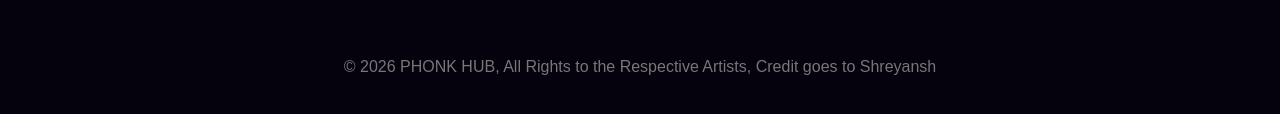
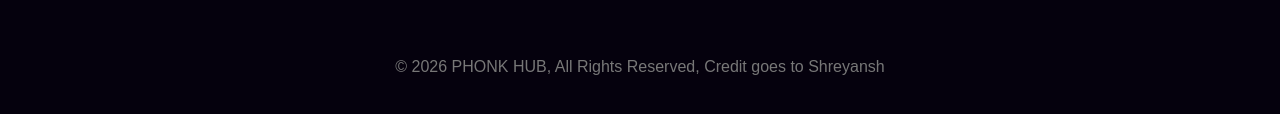
Before and after one commit to phonkhub67/phonkhub, a plain HTML site: page home.html in a window 1280 px wide. Shown: the part 2560-2674 px from the top of the page. Drawn offline with Linux system fonts and the light colour scheme.

Commit message:
Update footer copyright text

```diff
--- a/home.html
+++ b/home.html
@@ -549,7 +549,7 @@ id="songsContainer">
 </div>
 
 <footer>
-© 2026 PHONK HUB, All Rights to the Respective Artists, Credit goes to Shreyansh
+© 2026 PHONK HUB, All Rights Reserved, Credit goes to Shreyansh
 </footer>
 
 <script>
```
